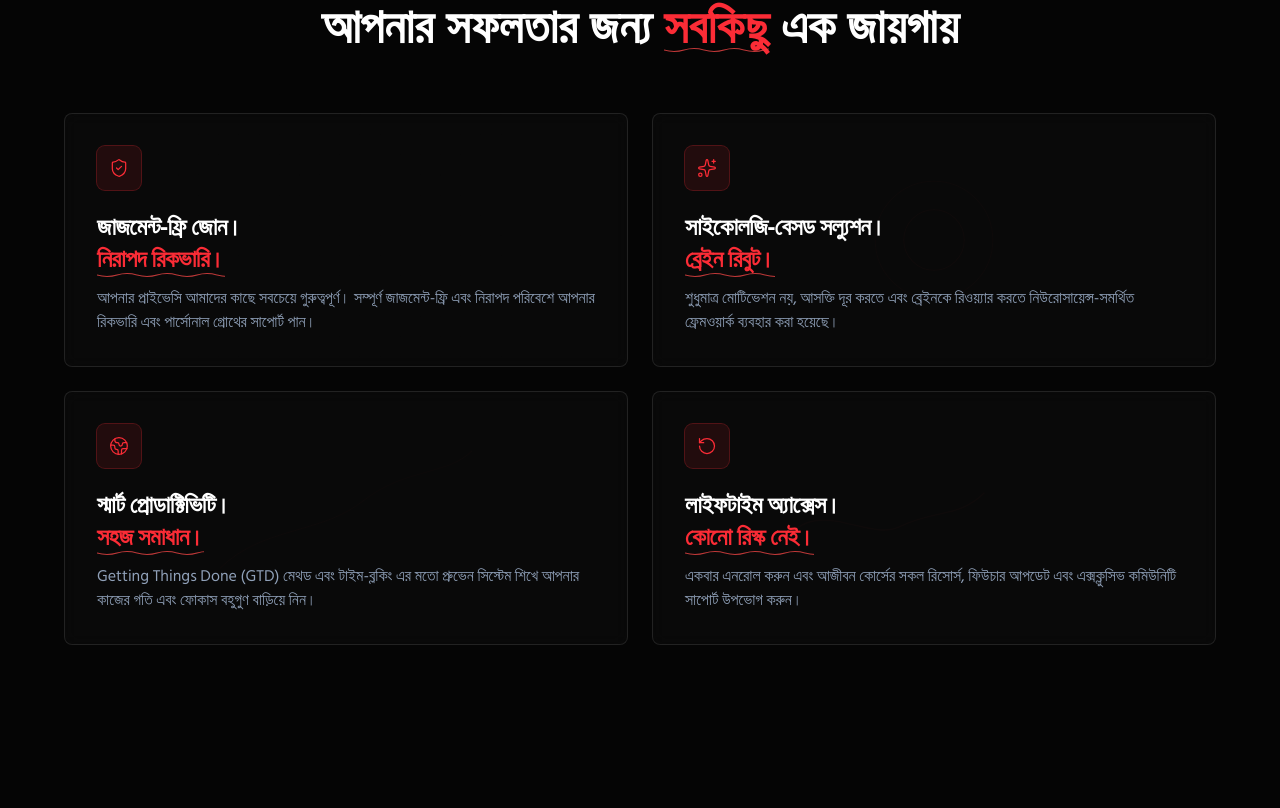
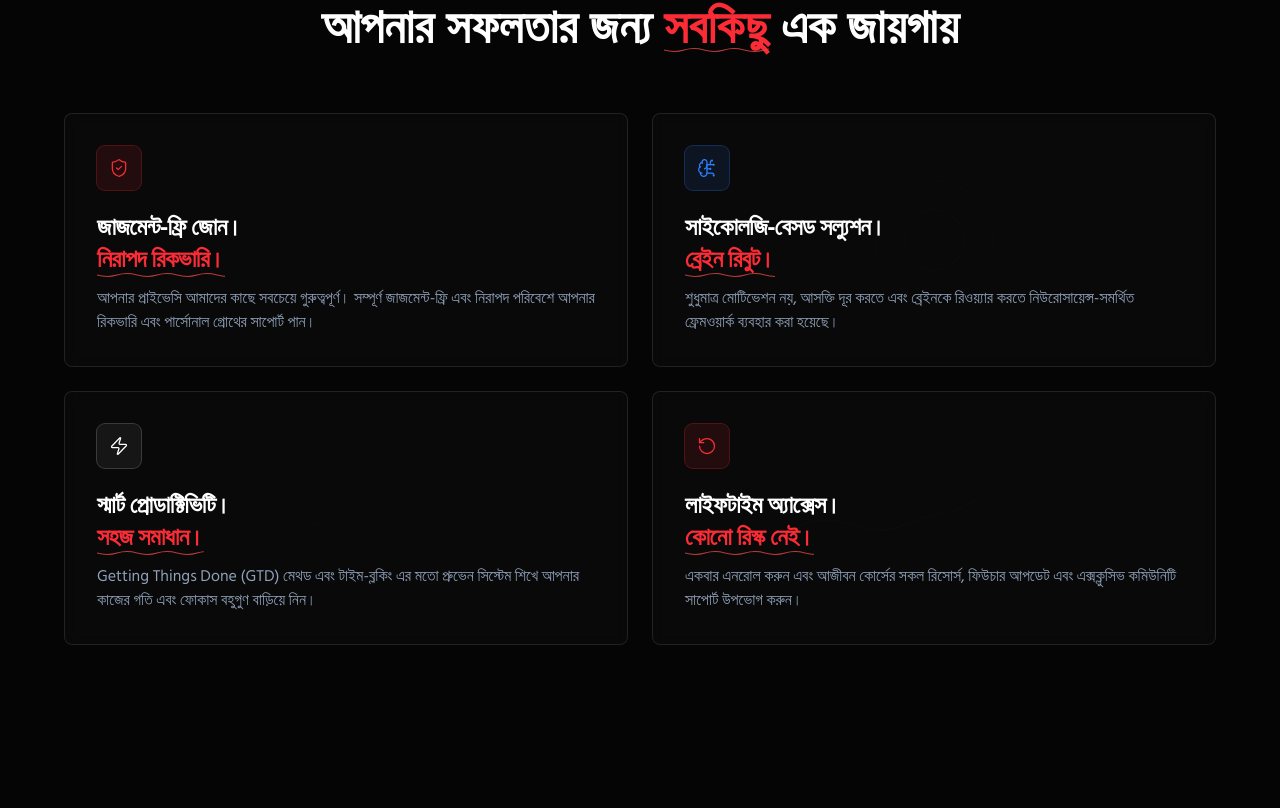
Before and after one commit to Rayan37307/30day-bu, a React (Vite) app: page / in a window 1280 px wide. Shown: the part 1672-2480 px from the top of the page. Built offline with nearby package versions, Linux system fonts and the light colour scheme; a web font is replaced by a local one.

Commit message:
refactor: update content and styling for FAQ and Features components

```diff
--- a/src/components/FAQ.tsx
+++ b/src/components/FAQ.tsx
@@ -44,7 +44,7 @@ export function FAQ() {
               viewport={{ once: true }}
               transition={{ duration: 0.3, delay: idx * 0.1 }}
               className={`rounded-lg border transition-all duration-300 overflow-hidden ${
-                isOpen ? "bg-surface border-electric-blue/40" : "bg-transparent border-border-subtle hover:bg-white/[0.02]"
+                isOpen ? "bg-white/[0.03] backdrop-blur-md border-electric-blue/40" : "bg-transparent border-border-subtle hover:bg-white/[0.02]"
               }`}
             >
               <button
--- a/src/components/Features.tsx
+++ b/src/components/Features.tsx
@@ -1,6 +1,6 @@
 import React from 'react';
 import { motion } from 'framer-motion';
-import { Globe2, Package, ShieldCheck, Wallet, BadgeCheck, Ship, Sparkles, RotateCcw } from 'lucide-react';
+import { Globe2, Package, ShieldCheck, Wallet, BadgeCheck, Ship, Sparkles, RotateCcw, BrainCircuit, Zap } from 'lucide-react';
 
 export function Features() {
   const containerVariants = {
@@ -55,9 +55,9 @@ export function Features() {
           {/* Card 1: Privacy/Judgment-Free */}
           <motion.section
             variants={itemVariants}
-            className="relative overflow-hidden rounded-lg border border-white/10 bg-white/[0.02] backdrop-blur-sm p-6 md:p-8 hover:border-red-500/30 transition duration-300 group"
+            className="relative overflow-hidden rounded-lg border border-white/10 bg-white/[0.02] backdrop-blur-sm p-6 md:p-8 hover:bg-white/[0.04] hover:border-red-500/30 hover:-translate-y-1 hover:shadow-[0_8px_30px_rgba(239,68,68,0.08)] transition-all duration-300 group"
           >
-            <div className="absolute inset-0 opacity-[0.05] pointer-events-none">
+            <div className="absolute inset-0 opacity-[0.05] group-hover:opacity-[0.15] transition-opacity duration-500 pointer-events-none">
               <svg className="h-full w-full" viewBox="0 0 400 300" fill="none" xmlns="http://www.w3.org/2000/svg">
                 <defs>
                   <pattern id="grid1" width="24" height="24" patternUnits="userSpaceOnUse">
@@ -68,8 +68,8 @@ export function Features() {
               </svg>
             </div>
             <div className="relative z-10">
-              <div className="mb-5 inline-flex h-11 w-11 items-center justify-center rounded-lg bg-red-500/10 ring-1 ring-red-500/30 group-hover:scale-110 transition-transform">
-                <ShieldCheck className="h-5 w-5 text-red-500 stroke-[1.5]" />
+              <div className="mb-5 inline-flex h-11 w-11 items-center justify-center rounded-lg bg-red-500/10 ring-1 ring-red-500/30 group-hover:scale-110 group-hover:bg-red-500/20 group-hover:ring-red-500/50 group-hover:shadow-[0_0_15px_rgba(239,68,68,0.2)] transition-all duration-300">
+                <ShieldCheck className="h-5 w-5 text-red-500 stroke-[1.5] group-hover:drop-shadow-[0_0_8px_rgba(239,68,68,0.6)] transition-all duration-300" />
               </div>
               <h3 className="text-xl md:text-2xl tracking-tight font-display text-white">
                 জাজমেন্ট-ফ্রি জোন।<br /><span className="text-red-500 font-display curly-underline">নিরাপদ রিকভারি।</span>
@@ -83,17 +83,17 @@ export function Features() {
           {/* Card 2: Neuroscience/Psychology */}
           <motion.section
             variants={itemVariants}
-            className="relative overflow-hidden rounded-lg border border-white/10 bg-white/[0.02] backdrop-blur-sm p-6 md:p-8 hover:border-red-500/30 transition duration-300 group"
+            className="relative overflow-hidden rounded-lg border border-white/10 bg-white/[0.02] backdrop-blur-sm p-6 md:p-8 hover:bg-white/[0.04] hover:border-red-500/30 hover:-translate-y-1 hover:shadow-[0_8px_30px_rgba(239,68,68,0.08)] transition-all duration-300 group"
           >
-             <div className="absolute inset-0 opacity-[0.05] pointer-events-none">
+            <div className="absolute inset-0 opacity-[0.05] group-hover:opacity-[0.15] transition-opacity duration-500 pointer-events-none">
               <svg className="h-full w-full" viewBox="0 0 400 300" fill="none" xmlns="http://www.w3.org/2000/svg">
                 <circle cx="200" cy="150" r="70" stroke="#ef4444" strokeOpacity="0.35" strokeWidth="1.2" fill="none" />
                 <circle cx="200" cy="150" r="36" stroke="#ef4444" strokeOpacity="0.45" strokeWidth="1.2" fill="none" />
               </svg>
             </div>
             <div className="relative z-10">
-              <div className="mb-5 inline-flex h-11 w-11 items-center justify-center rounded-lg bg-red-500/10 ring-1 ring-red-500/30 group-hover:scale-110 transition-transform">
-                <Sparkles className="h-5 w-5 text-red-500 stroke-[1.5]" />
+              <div className="mb-5 inline-flex h-11 w-11 items-center justify-center rounded-lg bg-blue-500/10 ring-1 ring-blue-500/30 group-hover:scale-110 group-hover:bg-blue-500/20 group-hover:ring-blue-500/50 group-hover:shadow-[0_0_15px_rgba(59,130,246,0.2)] transition-all duration-300">
+                <BrainCircuit className="h-5 w-5 text-blue-500 stroke-[1.5] group-hover:drop-shadow-[0_0_8px_rgba(59,130,246,0.6)] transition-all duration-300" />
               </div>
               <h3 className="text-xl md:text-2xl tracking-tight font-display text-white">
                 সাইকোলজি-বেসড সল্যুশন।<br /><span className="text-red-500 font-display curly-underline">ব্রেইন রিবুট।</span>
@@ -107,16 +107,16 @@ export function Features() {
           {/* Card 3: Productivity/GTD */}
           <motion.section
             variants={itemVariants}
-            className="relative overflow-hidden rounded-lg border border-white/10 bg-white/[0.02] backdrop-blur-sm p-6 md:p-8 hover:border-red-500/30 transition duration-300 group"
+            className="relative overflow-hidden rounded-lg border border-white/10 bg-white/[0.02] backdrop-blur-sm p-6 md:p-8 hover:bg-white/[0.04] hover:border-red-500/30 hover:-translate-y-1 hover:shadow-[0_8px_30px_rgba(239,68,68,0.08)] transition-all duration-300 group"
           >
-            <div className="absolute inset-0 opacity-[0.05] pointer-events-none">
+            <div className="absolute inset-0 opacity-[0.05] group-hover:opacity-[0.15] transition-opacity duration-500 pointer-events-none">
               <svg className="h-full w-full" viewBox="0 0 400 300" fill="none" xmlns="http://www.w3.org/2000/svg">
                 <path d="M50 210C100 160 170 170 220 130C270 90 320 100 350 70" stroke="#ef4444" strokeOpacity="0.35" strokeWidth="1.2" fill="none" />
               </svg>
             </div>
             <div className="relative z-10">
-              <div className="mb-5 inline-flex h-11 w-11 items-center justify-center rounded-lg bg-red-500/10 ring-1 ring-red-500/30 group-hover:scale-110 transition-transform">
-                <Globe2 className="h-5 w-5 text-red-500 stroke-[1.5]" />
+              <div className="mb-5 inline-flex h-11 w-11 items-center justify-center rounded-lg bg-white/5 ring-1 ring-white/20 group-hover:scale-110 group-hover:bg-white/10 group-hover:ring-white/40 group-hover:shadow-[0_0_15px_rgba(255,255,255,0.1)] transition-all duration-300">
+                <Zap className="h-5 w-5 text-white stroke-[1.5] group-hover:drop-shadow-[0_0_8px_rgba(255,255,255,0.6)] transition-all duration-300" />
               </div>
               <h3 className="text-xl md:text-2xl tracking-tight font-display text-white">
                 স্মার্ট প্রোডাক্টিভিটি।<br /><span className="text-red-500 font-display curly-underline">সহজ সমাধান।</span>
@@ -130,16 +130,16 @@ export function Features() {
           {/* Card 4: Lifetime Access */}
           <motion.section
             variants={itemVariants}
-            className="relative overflow-hidden rounded-lg border border-white/10 bg-white/[0.02] backdrop-blur-sm p-6 md:p-8 hover:border-red-500/30 transition duration-300 group"
+            className="relative overflow-hidden rounded-lg border border-white/10 bg-white/[0.02] backdrop-blur-sm p-6 md:p-8 hover:bg-white/[0.04] hover:border-red-500/30 hover:-translate-y-1 hover:shadow-[0_8px_30px_rgba(239,68,68,0.08)] transition-all duration-300 group"
           >
-            <div className="absolute inset-0 opacity-[0.05] pointer-events-none">
+            <div className="absolute inset-0 opacity-[0.05] group-hover:opacity-[0.15] transition-opacity duration-500 pointer-events-none">
               <svg className="h-full w-full" viewBox="0 0 400 300" fill="none" xmlns="http://www.w3.org/2000/svg">
                 <path d="M20 180C60 120 120 180 160 160C200 140 230 150 260 120" stroke="#ef4444" strokeOpacity="0.45" strokeWidth="1.6" fill="none" />
               </svg>
             </div>
             <div className="relative z-10">
-              <div className="mb-5 inline-flex h-11 w-11 items-center justify-center rounded-lg bg-red-500/10 ring-1 ring-red-500/30 group-hover:scale-110 transition-transform">
-                <RotateCcw className="h-5 w-5 text-red-500 stroke-[1.5]" />
+              <div className="mb-5 inline-flex h-11 w-11 items-center justify-center rounded-lg bg-red-500/10 ring-1 ring-red-500/30 group-hover:scale-110 group-hover:bg-red-500/20 group-hover:ring-red-500/50 group-hover:shadow-[0_0_15px_rgba(239,68,68,0.2)] transition-all duration-300">
+                <RotateCcw className="h-5 w-5 text-red-500 stroke-[1.5] group-hover:drop-shadow-[0_0_8px_rgba(239,68,68,0.6)] transition-all duration-300" />
               </div>
               <h3 className="text-xl md:text-2xl tracking-tight font-display text-white">
                 লাইফটাইম অ্যাক্সেস।<br /><span className="text-red-500 font-display curly-underline">কোনো রিস্ক নেই।</span>
```
